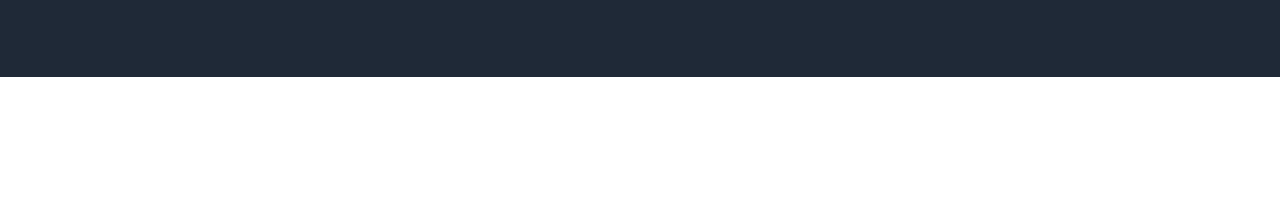
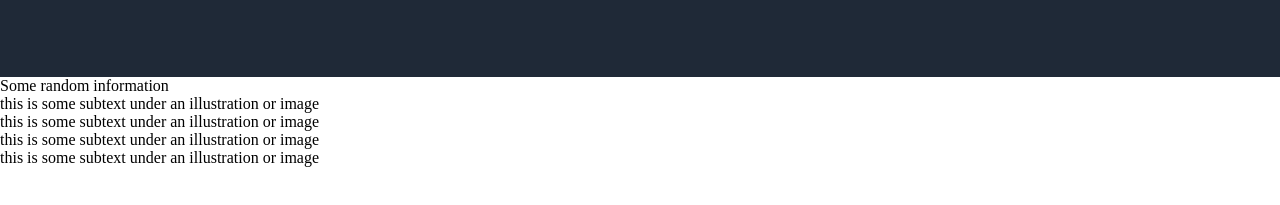
Before and after one commit to Tenceller/odin-landing-page, a plain HTML site: page index.html in a window 1280 px wide. Shown: the part 301-506 px from the top of the page. Drawn offline with Linux system fonts and the light colour scheme.

Commit message:
finished the second bar

```diff
--- a/index.html
+++ b/index.html
@@ -35,11 +35,25 @@
     </div>
 
     <div class="second-bar">
-        <div class="second-bar-title"></div>
+        <div class="second-bar-title">Some random information</div>
 
-        <div class="image-text">
-            <div class="image"></div>
-            <div class="text"></div>
+        <div class="group-container">
+            <div class="image-text">
+                <div class="image"></div>
+                <div class="text">this is some subtext under an illustration or image</div>
+            </div>
+            <div class="image-text">
+                <div class="image"></div>
+                <div class="text">this is some subtext under an illustration or image</div>
+            </div>
+            <div class="image-text">
+                <div class="image"></div>
+                <div class="text">this is some subtext under an illustration or image</div>
+            </div>
+            <div class="image-text">
+                <div class="image"></div>
+                <div class="text">this is some subtext under an illustration or image</div>
+            </div>
         </div>
     </div>
 </body>
```
